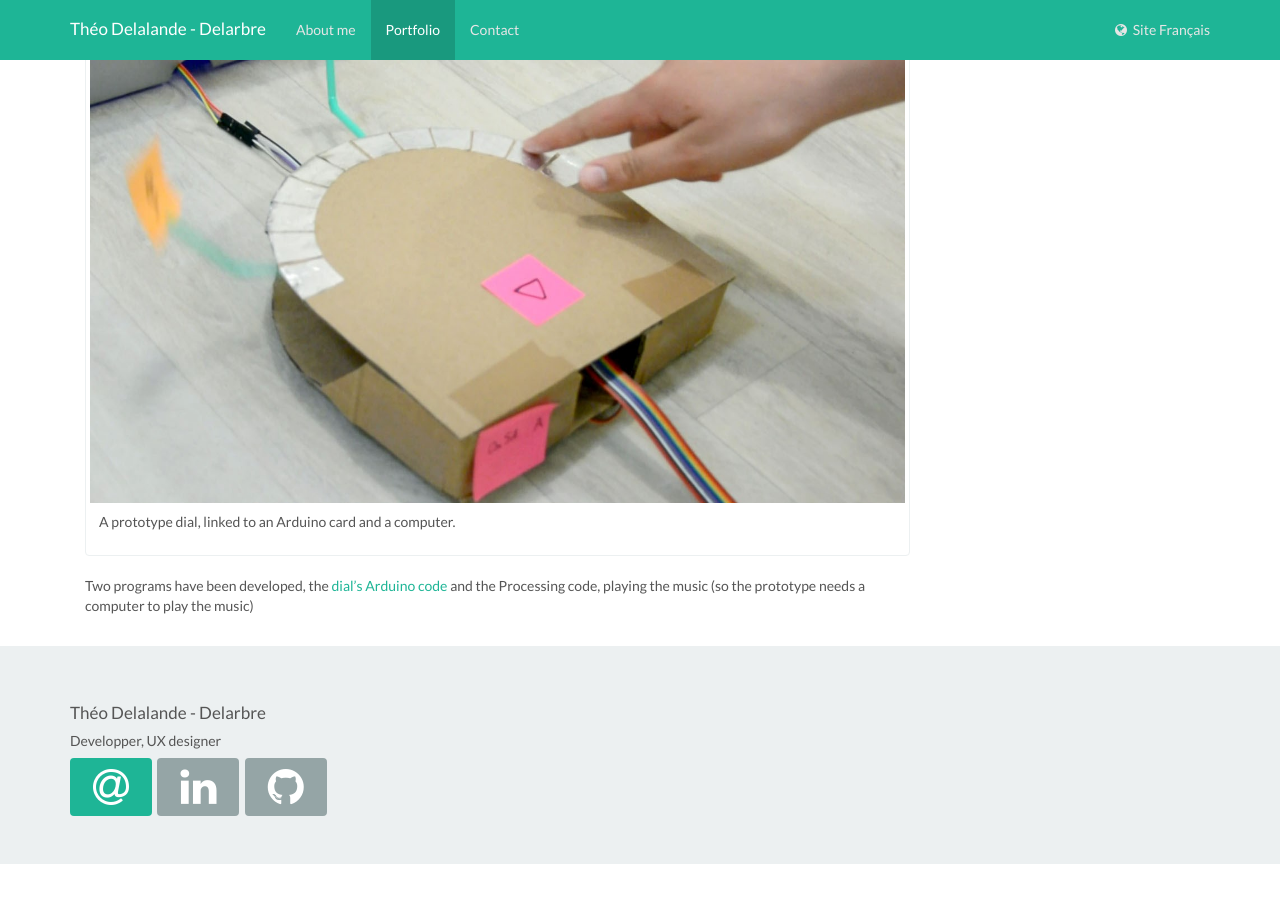
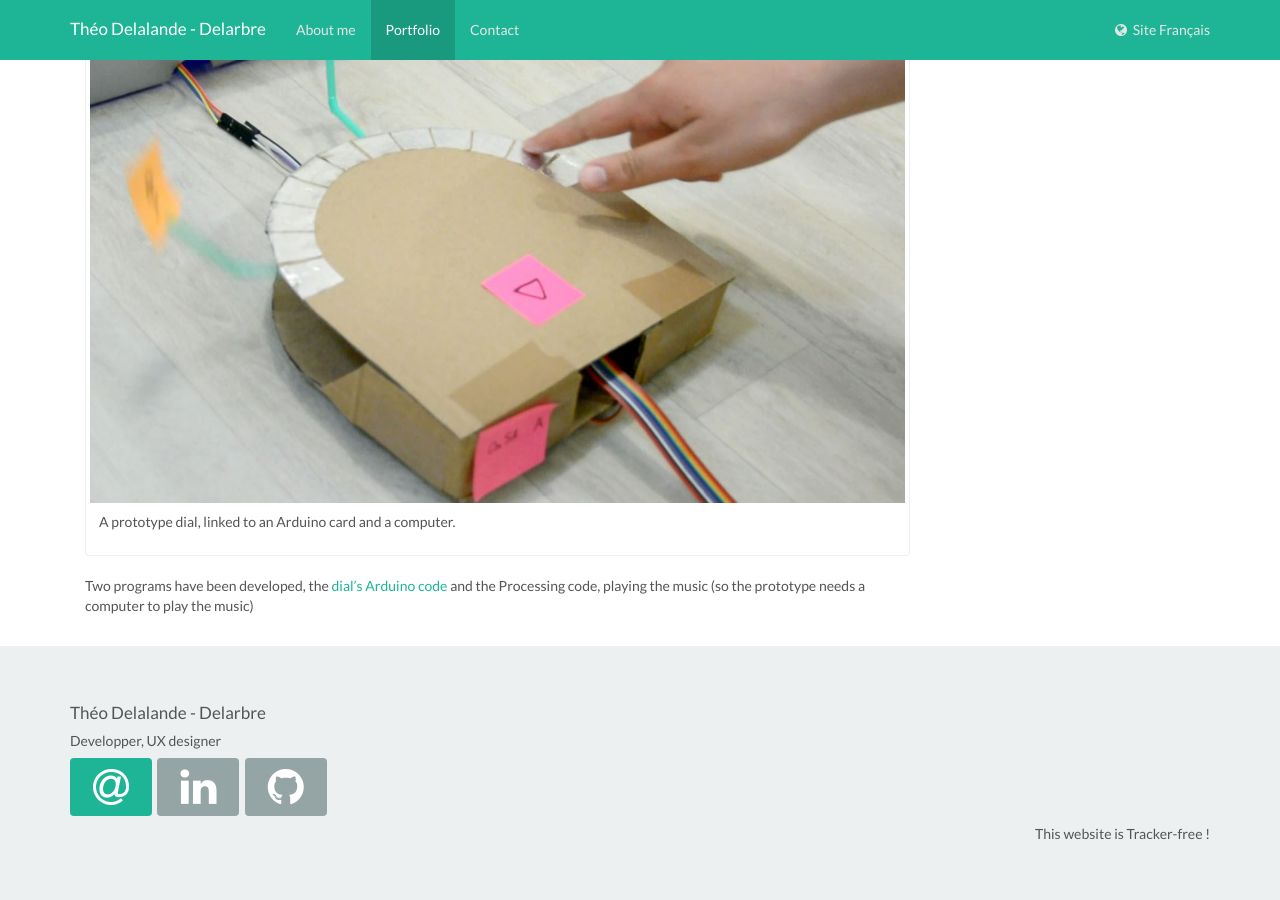
Before and after one commit to TheoDel/TheoDel.github.io, a Jekyll site: the page built from _projects/cadrythm.md, in a window 1280 px wide and 900 px high, scrolled down 2425 px. Built offline with Jekyll 4.4.1, drawn with Linux system fonts in a browser that asks for light colours; before the commit the page ends 3289 px from its top, so only the background shows below that.

Commit message:
Update footer.html

```diff
--- a/_includes/footer.html
+++ b/_includes/footer.html
@@ -7,7 +7,7 @@
                 {% else %}
                 Développeur, UX Designer
                 {% endif %}
-                </h5>
+            </h5>
             <div>
                 <a href="mailto:{{site.email}}" aria-label="contact mail" class="btn btn-primary"
                    data-toggle="tooltip" data-placement="bottom" title="Mail: {{site.email}}">
@@ -23,5 +23,6 @@
                     <i class="fa fa-github fa-3x fa-fw" aria-hidden="true"></i>
                 </a>&nbsp;
             </div>
+            <h5 style="text-align: right;">This website is Tracker-free !</h5>
     </div>
 </div>
```
